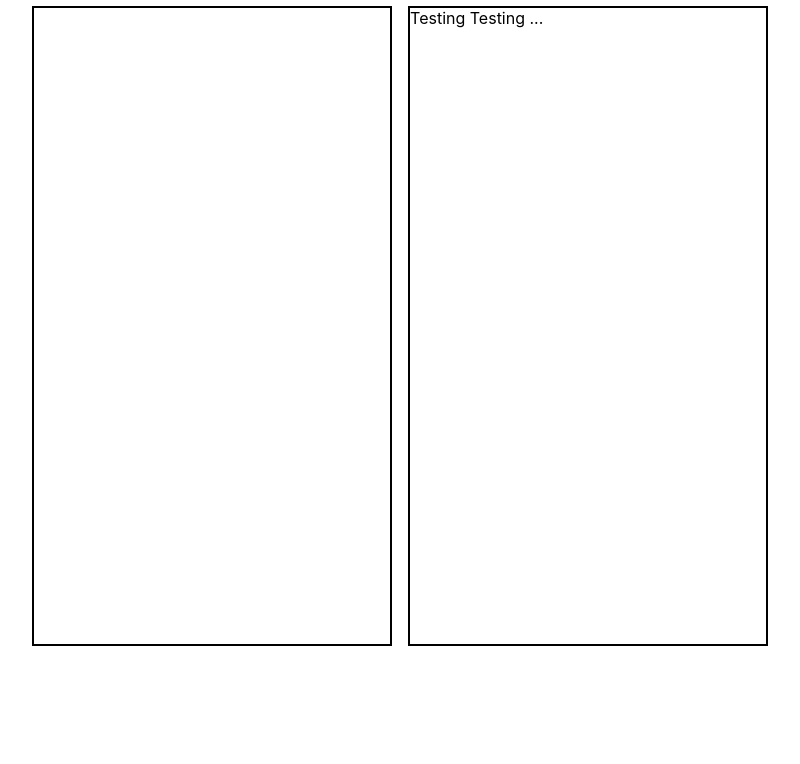
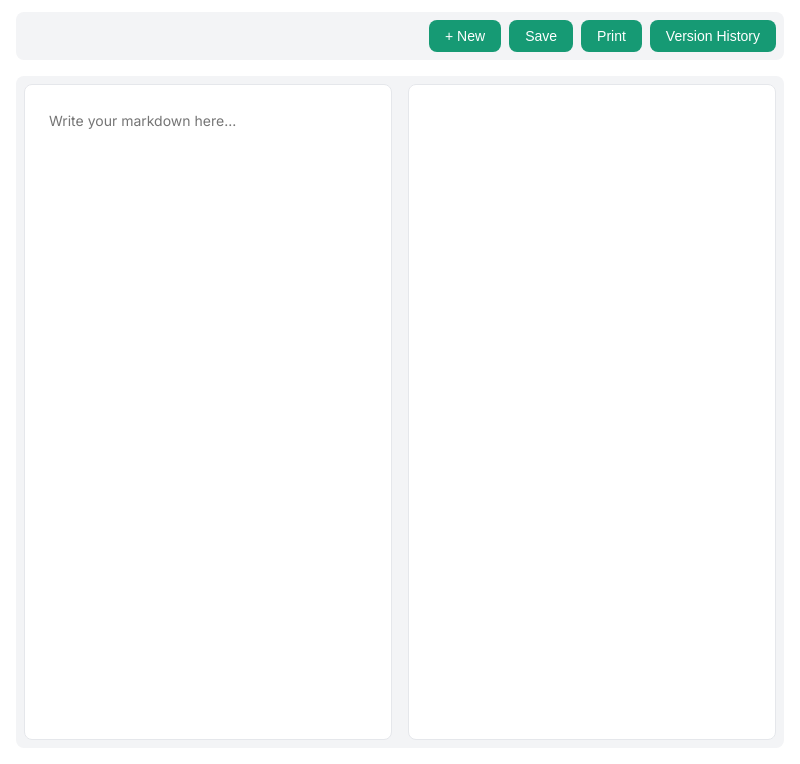
Before and after one commit to visyat/markdown-editor, an Electron app: page index.html in a window 800 px wide. Shown: the part 76-840 px from the top of the page. Before the commit the page ends 800 px from the top, so only its background shows below. Drawn offline with nearby package versions, Linux system fonts and the light colour scheme.

Commit message:
fixed basic rendering

```diff
--- a/index.html
+++ b/index.html
@@ -2,8 +2,9 @@
 <html>
     <head>
         <meta charset="UTF-8" />
-        <meta http-equiv="Content-Security-Policy" content="default-src 'self'; script-src 'self'"/>
-        <meta http-equiv="X-Content-Security-Policy" content="default-src 'self'; script-src 'self'"/>
+        <meta name="viewport" content="width=device-width, initial-scale=1.0">
+        <!-- <meta http-equiv="Content-Security-Policy" content="default-src 'self'; script-src 'self'"/> -->
+        <!-- <meta http-equiv="X-Content-Security-Policy" content="default-src 'self'; script-src 'self'"/> -->
         <link rel="stylesheet" href="styles.css">
 
         <link rel="preconnect" href="https://fonts.googleapis.com">
@@ -14,10 +15,18 @@
         <title>Markdown Editor</title>
     </head>
     <body>
-        <h1>Markdown Editor ...</h1>
-        <div id="editor">
-            <textarea id="text-editor"></textarea>
-            <p id="text-render">Testing Testing ...</p>
+        <div class="container">
+            <h1>Vishal's Markdown Editor ...</h1>
+            <div class="toolbar">
+                <button id="new-btn">+ New</button>
+                <button id="save-btn">Save</button>
+                <button id="print-btn">Print</button>
+                <button id="history-btn">Version History</button>
+            </div>
+            <div id="editor">
+                <textarea id="text-editor" placeholder="Write your markdown here..."></textarea>
+                <div id="text-render"></div>
+            </div>
         </div>
     </body>
 </html>
--- a/index.js
+++ b/index.js
@@ -0,0 +1,15 @@
+import { marked } from "https://cdn.jsdelivr.net/npm/marked/lib/marked.esm.js";
+
+document.addEventListener('DOMContentLoaded', () => {
+    const editor = document.getElementById("text-editor");
+    const render = document.getElementById("text-render");
+
+    function updatePreview() {
+        const content = editor.value;
+        // console.log('Updating preview with:', content);
+        render.innerHTML = marked.parse(content);
+    }
+
+    editor.addEventListener('input', updatePreview);
+    updatePreview();
+});
--- a/package.json
+++ b/package.json
@@ -18,5 +18,8 @@
   "license": "ISC",
   "devDependencies": {
     "electron": "^34.0.1"
+  },
+  "dependencies": {
+    "marked": "^15.0.6"
   }
 }
--- a/styles.css
+++ b/styles.css
@@ -1,34 +1,202 @@
 :root {
-    box-sizing: border-box;
+  --background: #ffffff;
+  --foreground: #1f2937;
+  --muted: #f3f4f6;
+  --muted-foreground: #6b7280;
+  --border: #e5e7eb;
+  --primary: #169a74;
+  --primary-hover: #1abf91;
+  --radius: 0.5rem;
 }
+
+.dark {
+  --background: #09090b;
+  --foreground: #fafafa;
+  --muted: #1f2937;
+  --muted-foreground: #9ca3af;
+  --border: #27272a;
+  --primary: #169a74;
+  --primary-hover: #1abf91;
+}
+
 * {
-    box-sizing: inherit;
+  box-sizing: border-box;
+  margin: 0;
+  padding: 0;
 }
 
 body {
-    font-family: 'Inter';
+  font-family: "Inter", system-ui, -apple-system, sans-serif;
+  line-height: 1.6;
+  color: var(--foreground);
+  background-color: var(--background);
+  padding: 1rem;
+}
+
+.container {
+  max-width: 1400px;
+  margin: 0 auto;
+}
+
+h1 {
+  font-size: 1.875rem;
+  font-weight: 600;
+  text-align: center;
+  color: var(--foreground);
+  margin-bottom: 1.5rem;
+}
+
+.toolbar {
+  display: flex;
+  justify-content: flex-end;
+  gap: 0.5rem;
+  margin-bottom: 1rem;
+  padding: 0.5rem;
+  background-color: var(--muted);
+  border-radius: var(--radius);
+}
+
+button {
+  display: inline-flex;
+  align-items: center;
+  justify-content: center;
+  border-radius: var(--radius);
+  font-size: 0.875rem;
+  font-weight: 500;
+  padding: 0.5rem 1rem;
+  background-color: var(--primary);
+  color: white;
+  border: none;
+  cursor: pointer;
+  transition: background-color 0.2s;
+}
+
+button:hover {
+  background-color: var(--primary-hover);
+}
+
+#editor {
+  display: grid;
+  grid-template-columns: 1fr 1fr;
+  gap: 1rem;
+  height: calc(100vh - 8rem);
+  border-radius: var(--radius);
+  overflow: hidden;
+  background-color: var(--muted);
+  padding: 0.5rem;
+}
+
+#text-editor,
+#text-render {
+  border-radius: var(--radius);
+  background-color: var(--background);
+  padding: 1.5rem;
+  overflow-y: auto;
+}
+
+#text-editor {
+  resize: none;
+  border: 1px solid var(--border);
+  font-family: "Inter", monospace;
+  font-size: 0.875rem;
+  line-height: 1.7;
+  color: var(--foreground);
+}
+
+#text-editor:focus {
+  outline: 2px solid var(--primary);
+  outline-offset: -1px;
+}
+
+#text-render {
+  border: 1px solid var(--border);
+}
+
+/* Markdown Styling */
+#text-render h1 {
+  font-size: 2rem;
+  font-weight: 700;
+  margin: 0;
+  margin-top: 1rem;
+  margin-bottom: 0.5rem;
+  /* margin: 1.5rem 0 1rem; */
+  text-align: left;
+}
+
+#text-render h2 {
+  font-size: 1.5rem;
+  font-weight: 600;
+  margin-top: 0.5rem;
+  margin-bottom: 0.5rem;
+}
+
+#text-render h3 {
+    margin-top: 0.5rem;
+    margin-bottom: 0.5rem;
+}
+
+#text-render p {
+  /* margin-bottom: 1rem; */
+  font-size: 1rem;
+  line-height: 1.25rem;
+}
+
+#text-render ul,
+#text-render ol {
+  margin: 0.5rem 0;
+  padding-left: 1.5rem;
+  line-height: 1.25rem;
+}
+
+#text-render li {
+  margin: 0;
+}
+
+#text-render ol ol {
     margin: 0;
-    /* padding: 0; */
-    height: 80vh;
-    padding: 0 2rem;
+    padding: 0;
+    padding-left: 3rem;  /* 2 * 1.5rem */
 }
-#editor {
-    display: flex;
-    flex-direction: row;
-    width: 100%;
-    height: inherit;
-    margin-bottom: 2rem;
-    gap: 1rem;
-    align-items: center;
+#text-render ol ol ol {
+    margin: 0;
+    padding: 0;
+    padding-left: 4.5rem;  /* 3 * 1.5rem */
 }
-#editor textarea {
-    resize: none;
-    width: 50%;
-    border: 2px solid black;
-    height: inherit;
+#text-render ol ol ol ol {
+    margin: 0;
+    padding: 0;
+    padding-left: 6rem;  /* 4 * 1.5rem */
 }
-#editor p {
-    width: 50%;
-    border: 2px solid black;
-    height: inherit;
+
+/* Scrollbar Styling */
+::-webkit-scrollbar {
+  width: 8px;
+  height: 8px;
 }
+
+::-webkit-scrollbar-track {
+  background: var(--muted);
+  border-radius: var(--radius);
+}
+
+::-webkit-scrollbar-thumb {
+  background: var(--muted-foreground);
+  border-radius: var(--radius);
+}
+
+::-webkit-scrollbar-thumb:hover {
+  background: var(--primary);
+}
+
+/* Responsive Design */
+@media (max-width: 768px) {
+  #editor {
+    grid-template-columns: 1fr;
+    height: auto;
+  }
+
+  #text-editor,
+  #text-render {
+    height: 50vh;
+  }
+}
```
Also changed, not shown: main.js (+7 -1 lines), preload.js (added), 1 other file.
